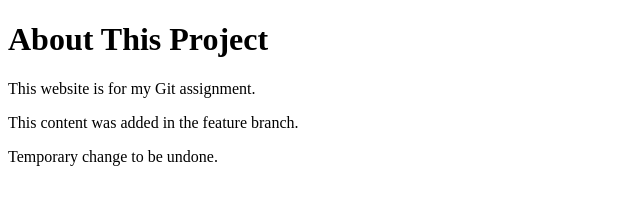
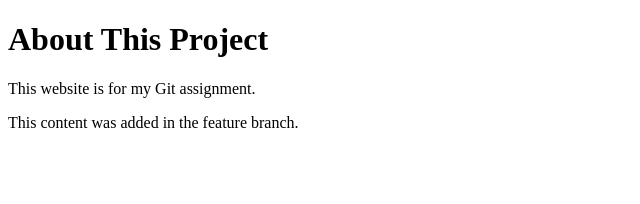
Before and after one commit to 8dpn86z87k-afk/Git_Assignment_2024eb0127, a plain HTML site: page about.html in a window 1280 px wide. Shown: the whole page, without its empty margins (0-640 px from the left). Drawn offline with Linux system fonts and the light colour scheme.

Commit message:
Revert "Temporary change for undo"
This reverts commit 15139d16fe2effbb6fa1a1429e204d59c40c2157.

```diff
--- a/about.html
+++ b/about.html
@@ -8,6 +8,5 @@
     <h1>About This Project</h1>
     <p>This website is for my Git assignment.</p>
     <p>This content was added in the feature branch.</p>
-    <p>Temporary change to be undone.</p>
 </body>
 </html>
```
